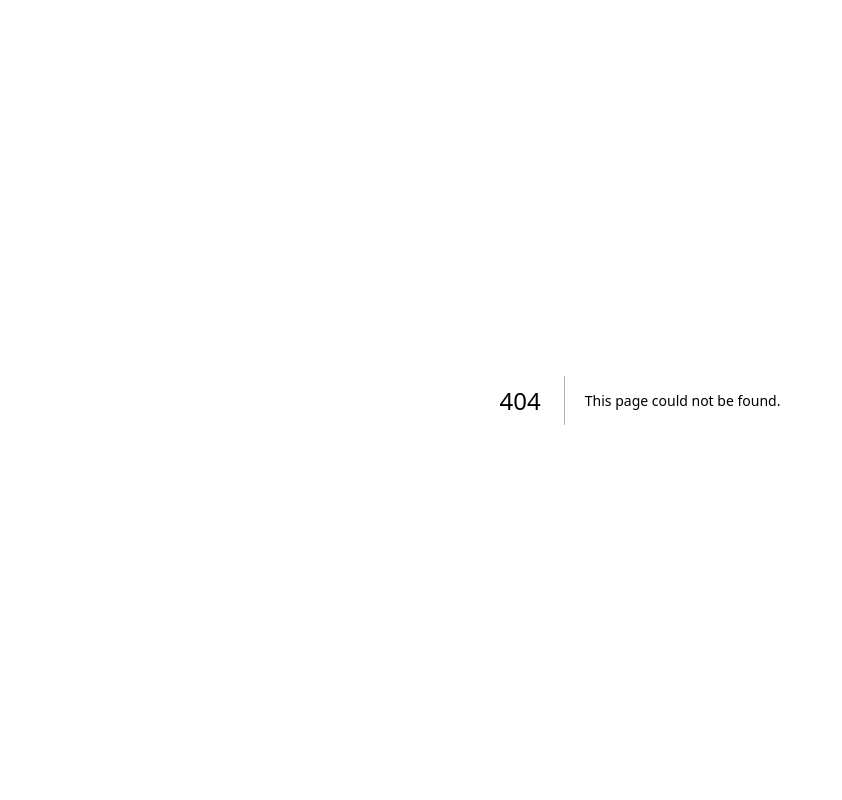
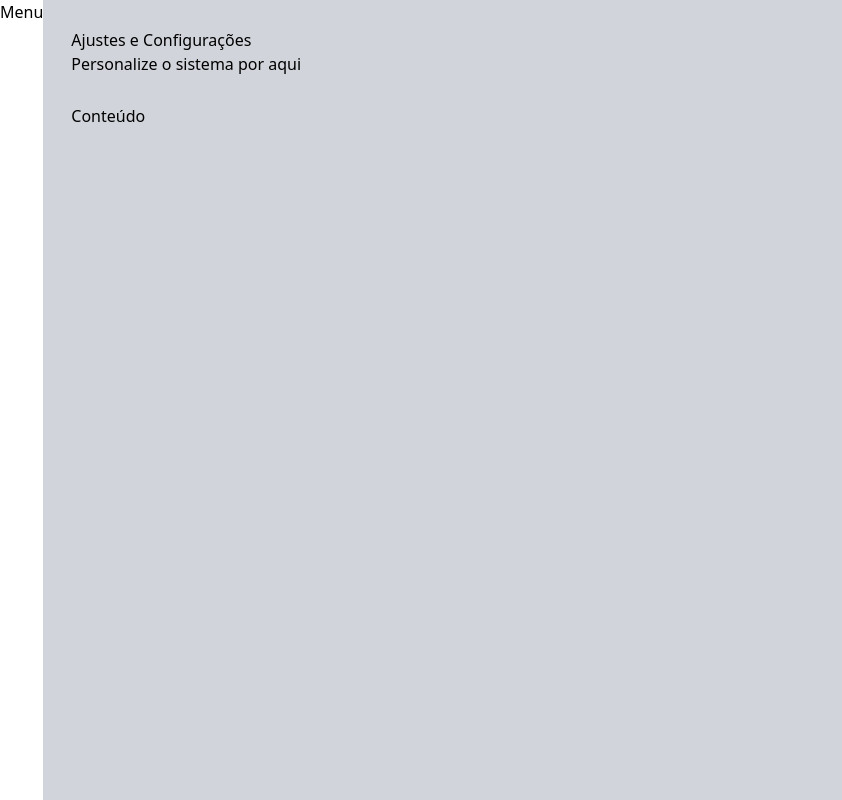
Before and after one commit to X-SpeedBlack-X/template-admin, a Next.js app: page /adjustments in a window 1280 px wide. Before the commit this address had no page. Shown: the whole page, without its empty margins (0-842 px from the left). Built offline with nearby package versions, Linux system fonts and the light colour scheme.

Commit message:
feat: create new pages

```diff
--- /dev/null
+++ b/src/pages/adjustments.tsx
@@ -0,0 +1,14 @@
+import { Layout } from "../components/template/Layout";
+
+export default function Adjustments() {
+  return (
+    <div>
+      <Layout
+        title="Ajustes e Configurações"
+        subtitle="Personalize o sistema por aqui"
+      >
+        <h2>Conteúdo</h2>
+      </Layout>
+    </div>
+  );
+}
--- /dev/null
+++ b/src/pages/notification.tsx
@@ -0,0 +1,11 @@
+import { Layout } from "../components/template/Layout";
+
+export default function Notification() {
+  return (
+    <div>
+      <Layout title="Notificações" subtitle="Veja aqui suas Notificações">
+        <h2>Conteúdo</h2>
+      </Layout>
+    </div>
+  );
+}
```
